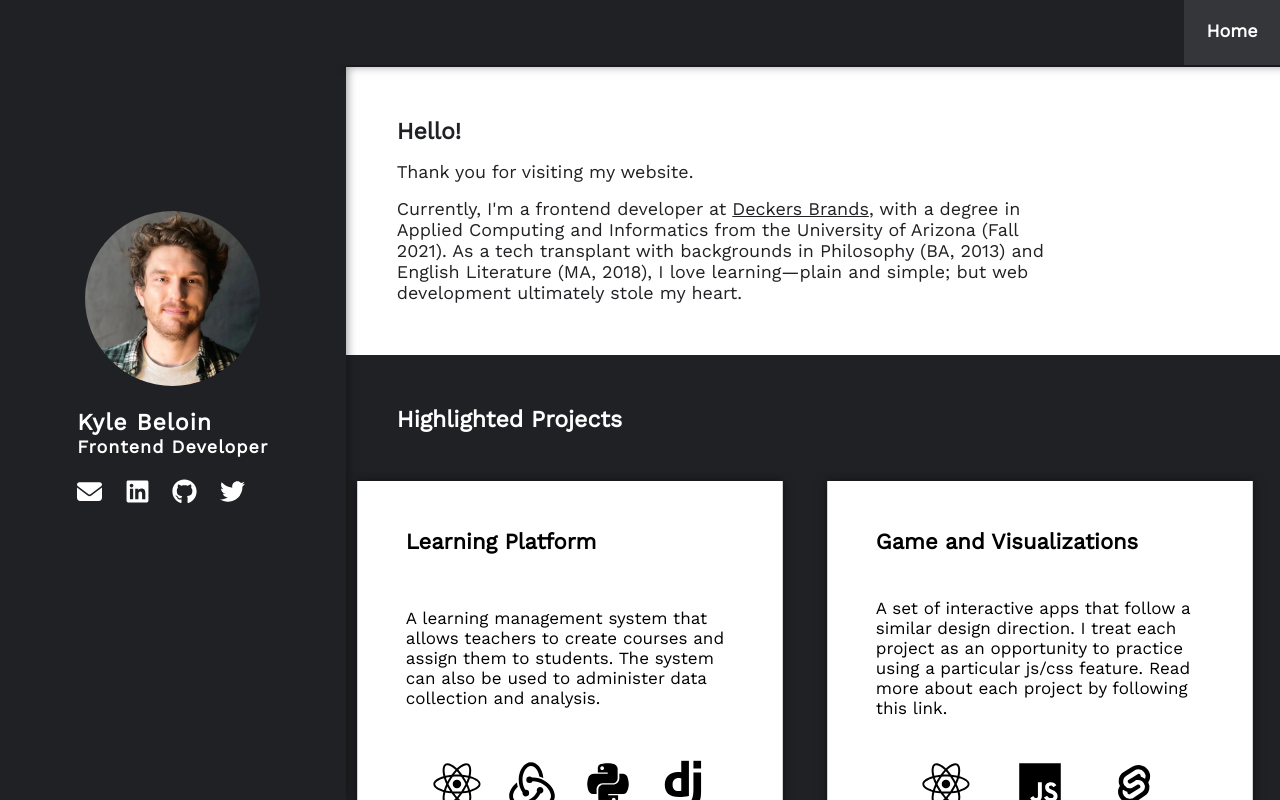
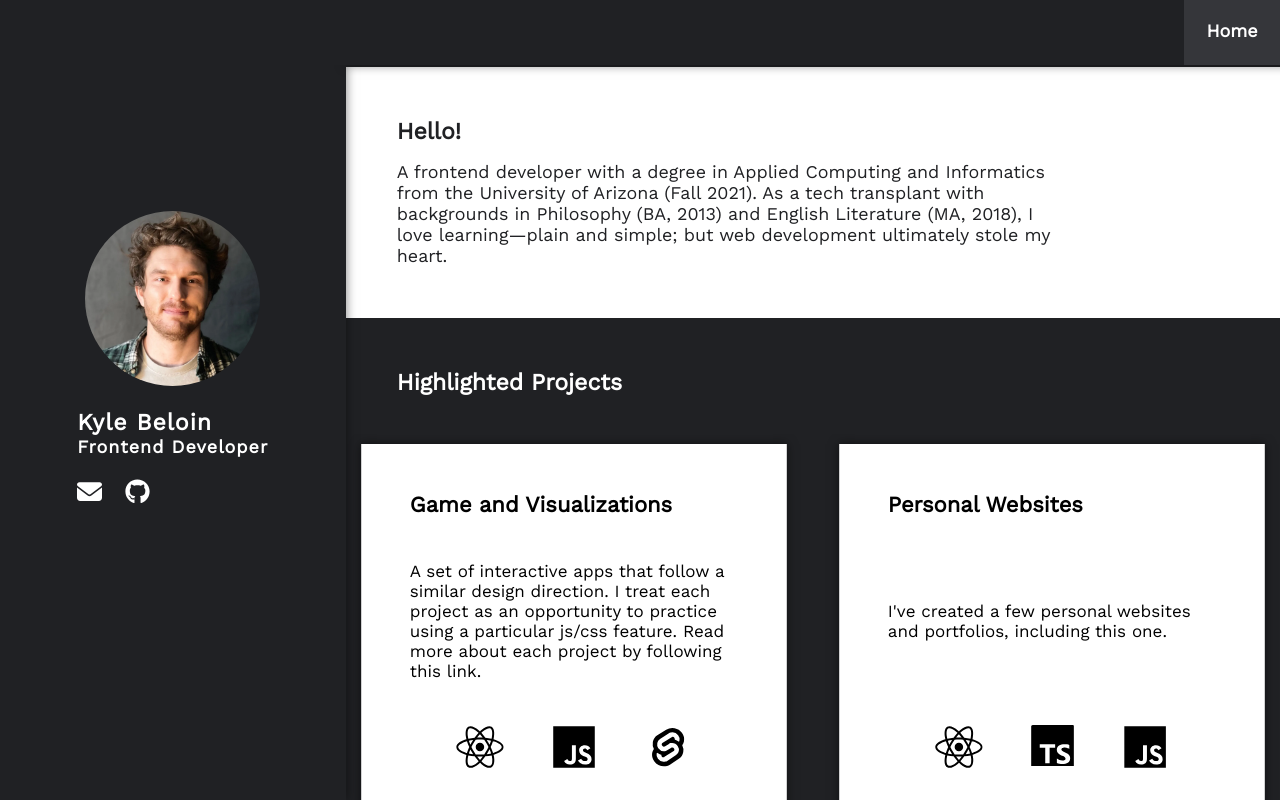
Before and after one commit to kylebeloin/kyle-beloin-personal-site, a React (Create React App) app: page / in a window 1280 px wide. Built offline with nearby package versions, Linux system fonts and the light colour scheme.

Commit message:
Edited about me.

```diff
--- a/src/data/global.tsx
+++ b/src/data/global.tsx
@@ -1,6 +1,6 @@
 export const contact = {
   email: "mailto:me@kylebeloin.com",
-  linkedin: "https://www.linkedin.com/in/kylebeloin/",
+  // linkedin: "https://www.linkedin.com/in/kylebeloin/",
   github: "https://github.com/kylebeloin",
-  twitter: "https://twitter.com/kylebeloin",
+  // twitter: "https://twitter.com/kylebeloin",
 };
--- a/src/data/home.tsx
+++ b/src/data/home.tsx
@@ -3,40 +3,30 @@ export const intro = {
   description: "intro",
   content: (
     <>
-      <p>Thank you for visiting my website.</p>
       <p>
-        Currently, I'm a frontend developer at{" "}
-        <a
-          style={{ color: "var(--font-color)" }}
-          href={"https://www.deckers.com/"}
-          target={"_blank"}
-          rel="noreferrer"
-        >
-          Deckers Brands
-        </a>
-        , with a degree in Applied Computing and Informatics from the University
-        of Arizona (Fall 2021). As a tech transplant with backgrounds in
-        Philosophy (BA, 2013) and English Literature (MA, 2018), I love
-        learning&mdash;plain and simple; but web development ultimately stole my
-        heart.
+        A frontend developer with a degree in Applied Computing and Informatics
+        from the University of Arizona (Fall 2021). As a tech transplant with
+        backgrounds in Philosophy (BA, 2013) and English Literature (MA, 2018),
+        I love learning&mdash;plain and simple; but web development ultimately
+        stole my heart.
       </p>
     </>
   ),
 };
 
 export const projects = [
-  {
-    title: "Learning Platform",
-    content: (
-      <p>
-        A learning management system that allows teachers to create courses and
-        assign them to students. The system can also be used to administer data
-        collection and analysis.
-      </p>
-    ),
-    link: "https://experiment-builder-demo.herokuapp.com/",
-    tech: ["react", "redux", "python", "django"],
-  },
+  // {
+  //   title: "Learning Platform",
+  //   content: (
+  //     <p>
+  //       A learning management system that allows teachers to create courses and
+  //       assign them to students. The system can also be used to administer data
+  //       collection and analysis.
+  //     </p>
+  //   ),
+  //   link: "https://experiment-builder-demo.herokuapp.com/",
+  //   tech: ["react", "redux", "python", "django"],
+  // },
   {
     title: "Game and Visualizations",
     content: (
@@ -67,17 +57,8 @@ export const about = {
   description: "about",
   content: (
     <p>
-      Currently, I'm a frontend developer at{" "}
-      <a
-        style={{ color: "var(--font-color)" }}
-        href={"https://www.deckers.com/"}
-        target={"_blank"}
-        rel="noreferrer"
-      >
-        Deckers Brands
-      </a>
-      , with a degree in Applied Computing and Informatics from the University
-      of Arizona (Fall 2021).
+      Currently, I'm a frontend developer with a degree in Applied Computing and
+      Informatics from the University of Arizona (Fall 2021).
       <br />
       <br />
       As a tech transplant with backgrounds in Philosophy (BA, 2013) and English
```
